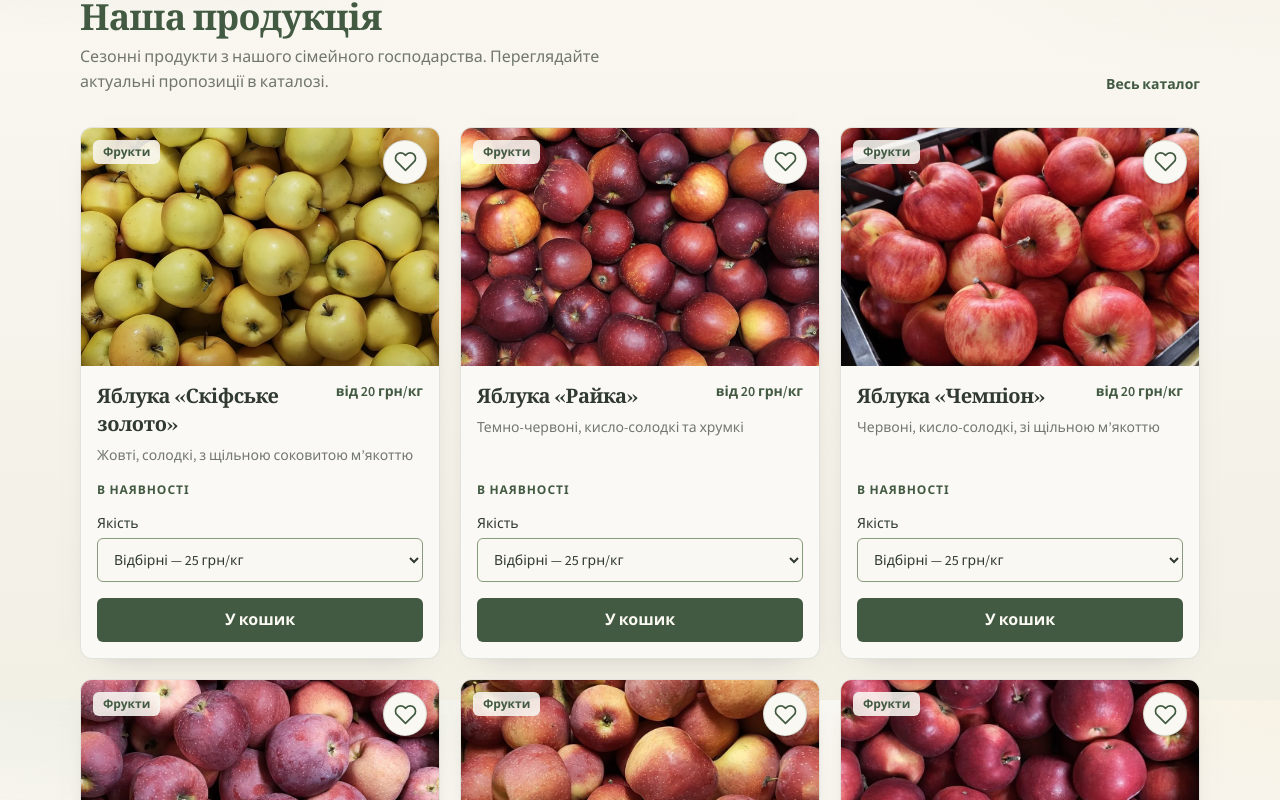
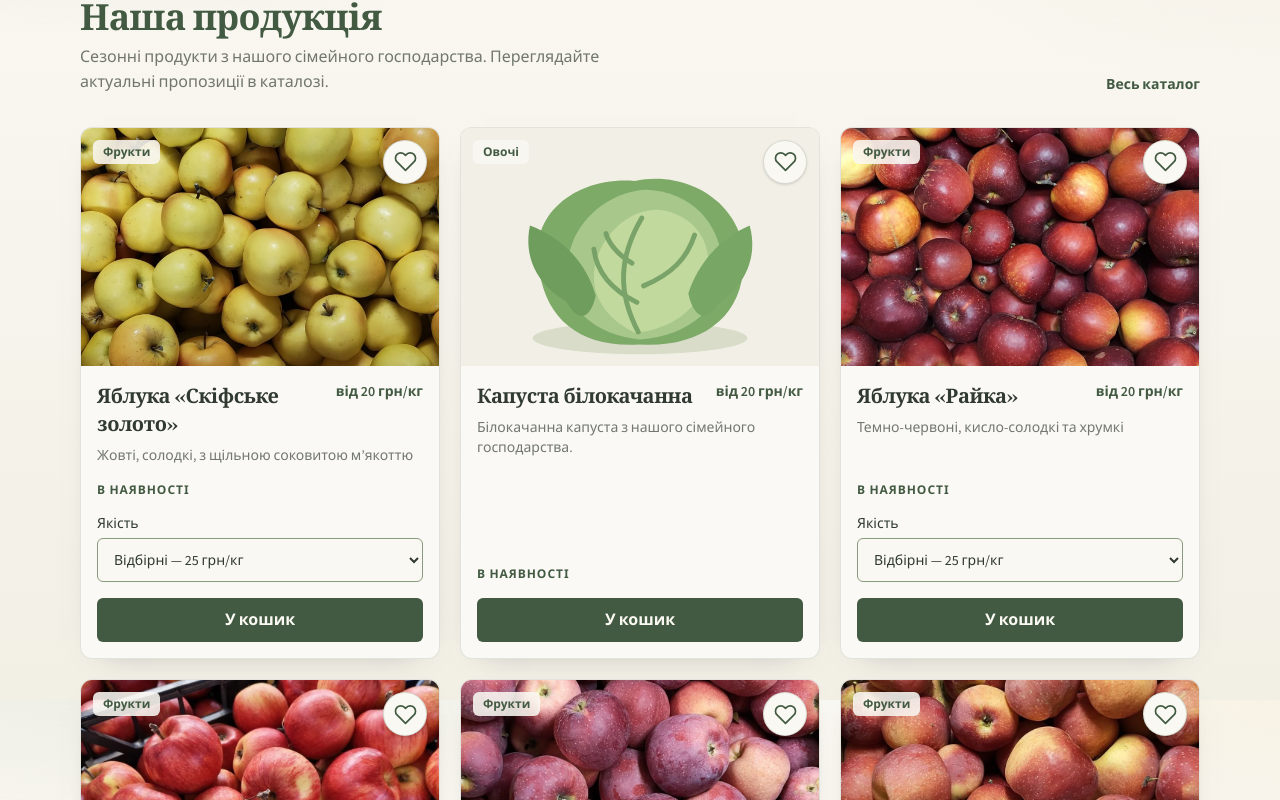
Before and after one commit to AnnaOmeliuk/milushi-garden, a React (Vite) app: page / in a window 1280 px wide. Shown: the part 900-1700 px from the top of the page. Built offline with nearby package versions, Linux system fonts and the light colour scheme.

Commit message:
feat: balance homepage featured products across categories, max six

```diff
--- a/src/data/products.ts
+++ b/src/data/products.ts
@@ -96,5 +96,22 @@ export function getEffectiveAvailability(product: Product): Availability {
 }
 
 export function getFeaturedProducts(): Product[] {
-  return products.filter((product) => product.featured)
+  const featured = products.filter(product => product.featured && getEffectiveAvailability(product) !== 'out_of_stock')
+  const groups = new Map<Product['category'], Product[]>()
+  for (const product of featured) {
+    const group = groups.get(product.category) ?? []
+    group.push(product)
+    groups.set(product.category, group)
+  }
+
+  // Rotate categories first, then fill the remaining slots with other featured items.
+  const selected: Product[] = []
+  while (selected.length < 6 && [...groups.values()].some(group => group.length > 0)) {
+    for (const group of groups.values()) {
+      const product = group.shift()
+      if (product) selected.push(product)
+      if (selected.length === 6) break
+    }
+  }
+  return selected
 }
```
